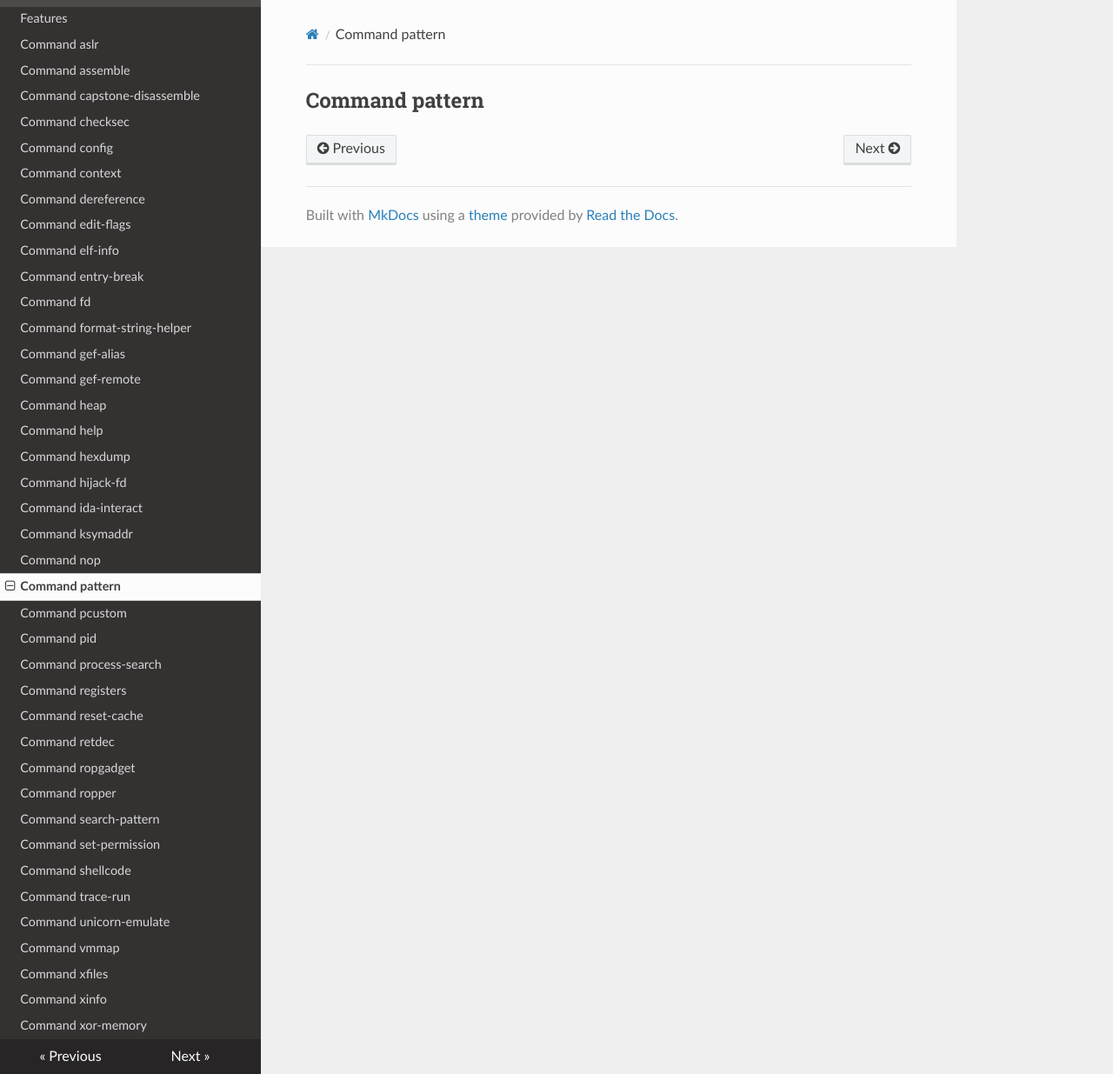
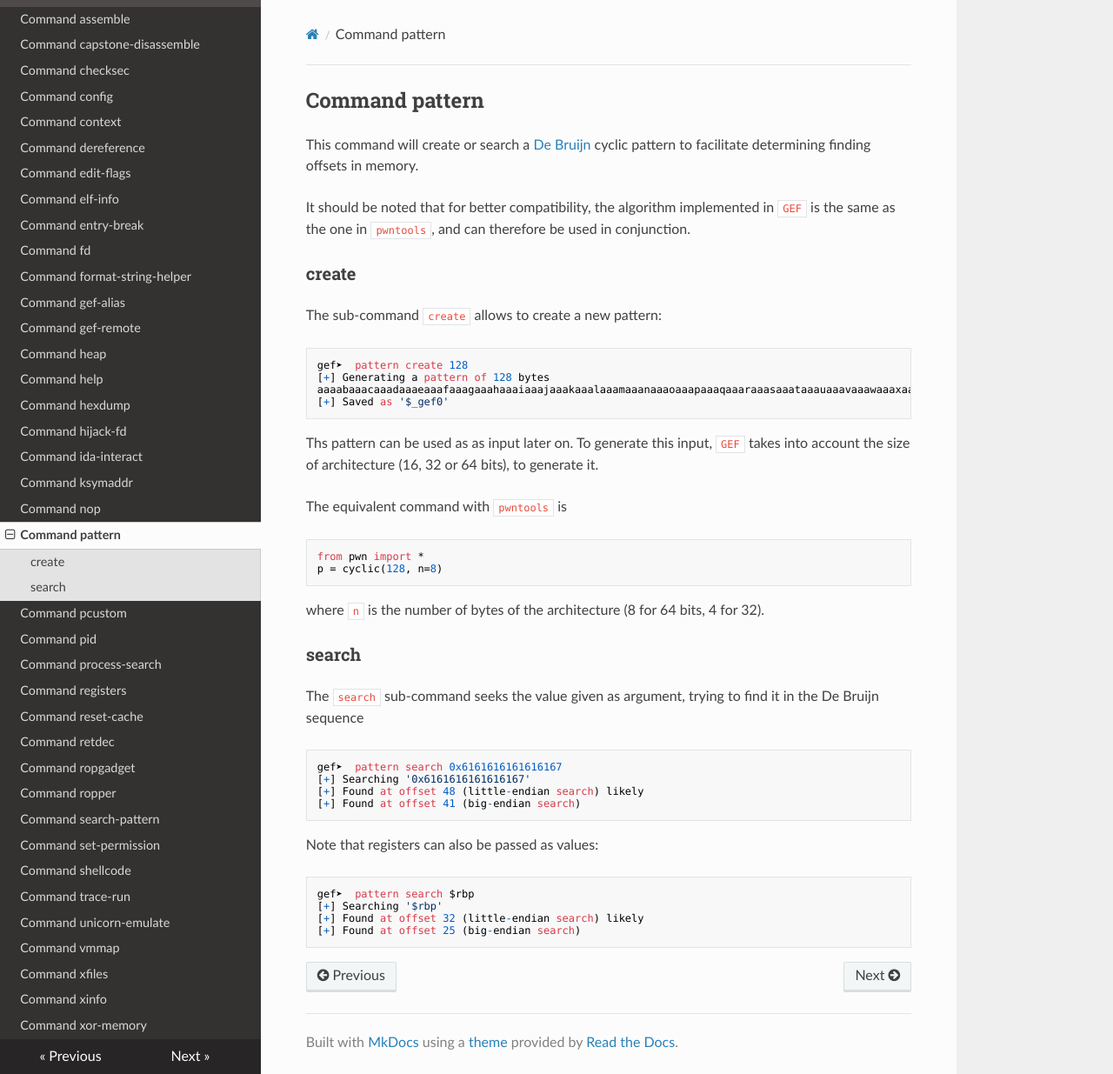
Before and after one commit to hugsy/gef, an MkDocs documentation site: the page built from docs/commands/pattern.md, in a window 1280 px wide and 1235 px high. Shown: the whole window at 87% size. Built offline with MkDocs 1.6.1, drawn with Linux system fonts in a browser that asks for light colours; nearby versions of some CDN libraries; old or Windows-style settings are respelled for this version of MkDocs.

Commit message:
issue #86: documenting pattern command

````diff
--- a/docs/commands/pattern.md
+++ b/docs/commands/pattern.md
@@ -1 +1,51 @@
 ## Command pattern
+
+This command will create or search
+a [De Bruijn](https://en.wikipedia.org/wiki/De_Bruijn_sequence) cyclic pattern
+to facilitate determining finding offsets in memory.
+
+It should be noted that for better compatibility, the algorithm implemented in
+`GEF` is the same as the one in `pwntools`, and can therefore be used in
+conjunction.
+
+### create
+
+The sub-command `create` allows to create a new pattern:
+
+```
+gef➤  pattern create 128
+[+] Generating a pattern of 128 bytes
+aaaabaaacaaadaaaeaaafaaagaaahaaaiaaajaaakaaalaaamaaanaaaoaaapaaaqaaaraaasaaataaauaaavaaawaaaxaaayaaazaabbaabcaabdaabeaabfaabgaab
+[+] Saved as '$_gef0'
+```
+
+Ths pattern can be used as as input later on. To generate this input, `GEF`
+takes into account the size of architecture (16, 32 or 64 bits), to generate
+it.
+
+The equivalent command with `pwntools` is
+```python
+from pwn import *
+p = cyclic(128, n=8)
+```
+where `n` is the number of bytes of the architecture (8 for 64 bits, 4 for 32).
+
+
+### search
+
+The `search` sub-command seeks the value given as argument, trying to find it in
+the De Bruijn sequence
+```
+gef➤  pattern search 0x6161616161616167
+[+] Searching '0x6161616161616167'
+[+] Found at offset 48 (little-endian search) likely
+[+] Found at offset 41 (big-endian search)
+```
+
+Note that registers can also be passed as values:
+```
+gef➤  pattern search $rbp
+[+] Searching '$rbp'
+[+] Found at offset 32 (little-endian search) likely
+[+] Found at offset 25 (big-endian search)
+```
````
Also changed, not shown: docs/commands/aliases.md (added, +20 -0 lines), docs/commands/gef-alias.md (deleted, +0 -15 lines).
